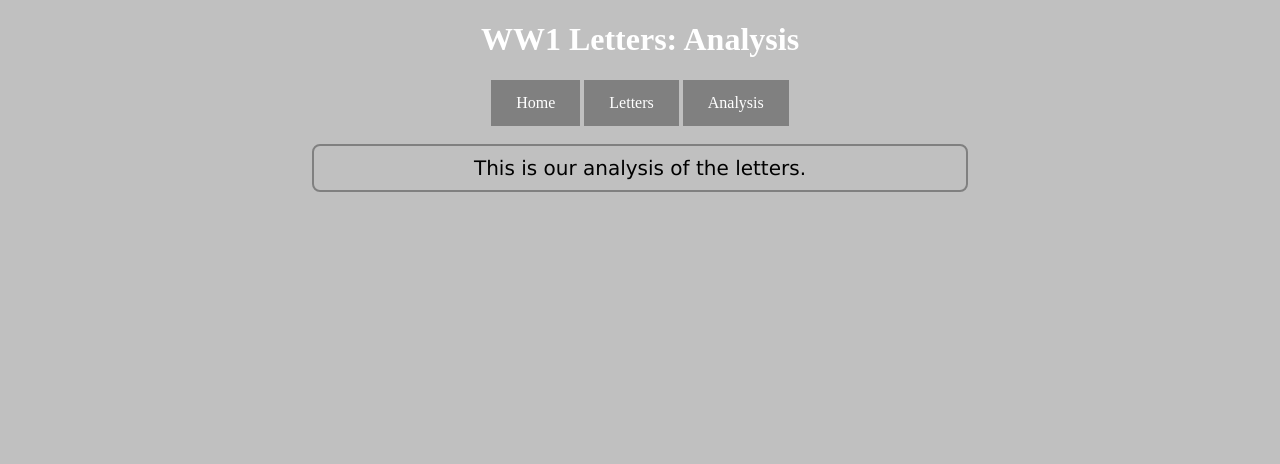
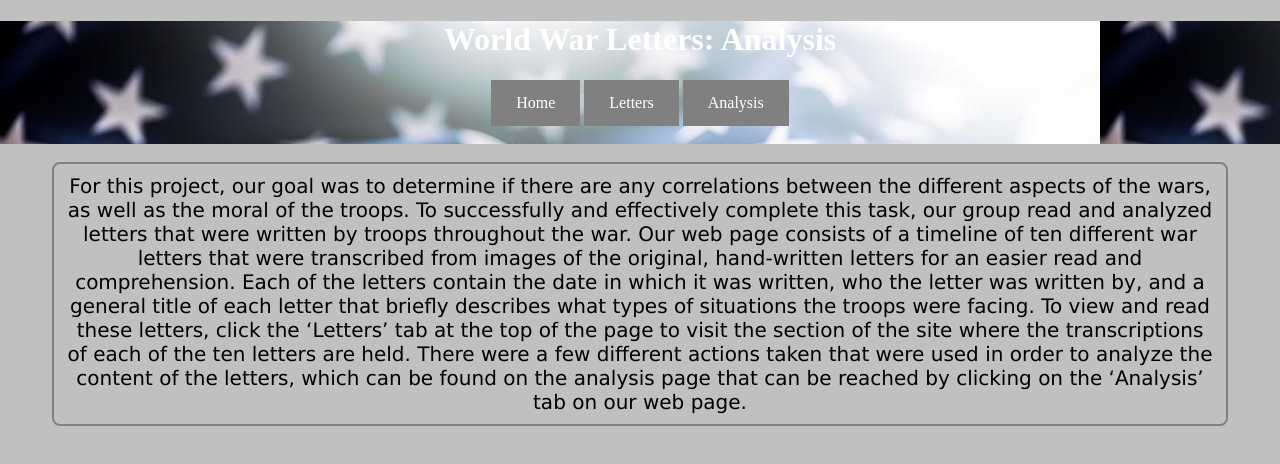
Before and after one commit to awoods25/World-War-Project-, a plain HTML site: page Project/Analysis.html in a window 1280 px wide. Drawn offline with Linux system fonts and the light colour scheme.

Commit message:
Add files via upload

```diff
--- a/Project/Analysis.html
+++ b/Project/Analysis.html
@@ -12,13 +12,21 @@
     </head>
 
     <body>
-        <h1>WW1 Letters: Analysis</h1>
-        <a href="index.html" target="_blank">Home</a>
-        <a href="letters/timeline_test_1.html" target="_blank">Letters</a>
-        <a href="Analysis.html" target="_blank">Analysis</a>
-        <br/><br/>
+        <header>
+            <h1>World War Letters: Analysis</h1>
+            <a href="index.html" target="_blank">Home</a>
+            <a href="letters/timeline_test_1.html" target="_blank">Letters</a>
+            <a href="Analysis.html" target="_blank">Analysis</a>
+            <br/><br/></header><br/>
         <p>
-            This is our analysis of the letters.
+            For this project, our goal was to determine if there are any correlations between the different aspects of the wars, as well as the moral
+            of the troops. To successfully and effectively complete this task, our group read and analyzed letters that were written by troops throughout
+            the war. Our web page consists of a timeline of ten different war letters that were transcribed from images of the original, hand-written
+            letters for an easier read and comprehension. Each of the letters contain the date in which it was written, who the letter was written by,
+            and a general title of each letter that briefly describes what types of situations the troops were facing. To view and read these letters,
+            click the ‘Letters’ tab at the top of the page to visit the section of the site where the transcriptions of each of the ten letters are held.
+            There were a few different actions taken that were used in order to analyze the content of the letters, which can be found on the analysis page
+            that can be reached by clicking on the ‘Analysis’ tab on our web page.
         </p>
         <br/>
         <br/>
--- a/Project/style.css
+++ b/Project/style.css
@@ -1,21 +1,31 @@
 body {
     background-color: #c0c0c0;
     text-align: center;
+    margin: 0;
+    padding: 0;
 }
-
+ul{
+    text-align: left;
+}
 h1 {
     color: white;
 }
-
+header{
+background-image: url("flag.jpg");
+margin: 0;
+padding: 0;
+}
 p {
     font-family: ariel, verdana;
     font-size: 20px;
     border: 2px solid gray;
     border-radius: 8px;
     margin: auto;
-    width: 50%;
+    width: 90%;
     padding: 10px;
-
+}
+#home{
+    max-width: 50%;
 }
 img {
     width:800px;
```
Also changed, not shown: Project/index.html (+3 -2 lines), Project/flag.jpg (added), 1 other file.
